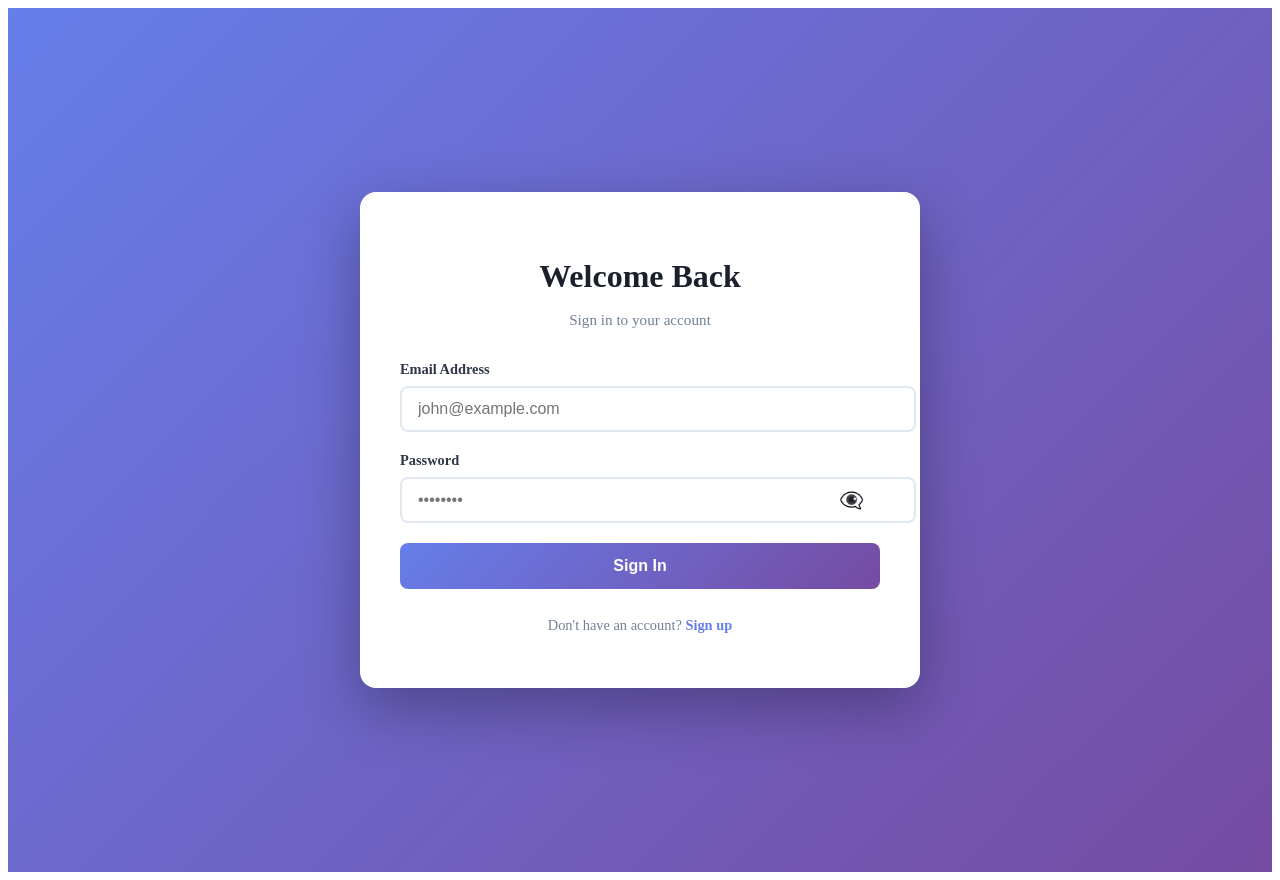
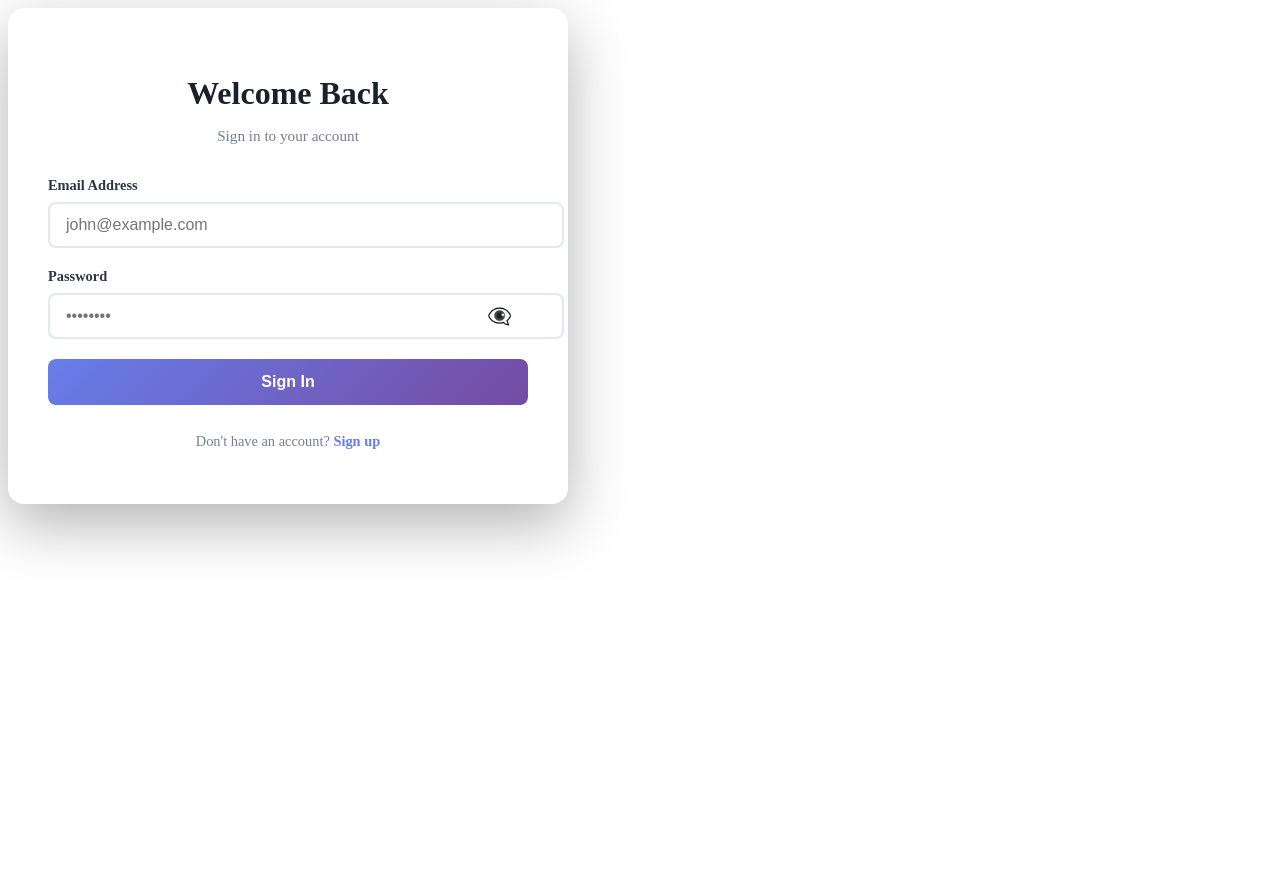
Before and after one commit to Kemy32/Trial-Client, a React (Vite) app: page /login in a window 1280 px wide. After the commit the page ends 800 px from the top, so only its background shows below. Built offline with nearby package versions, Linux system fonts and the light colour scheme; no server answers.

Commit message:
Added missing / to routes

```diff
--- a/src/App.jsx
+++ b/src/App.jsx
@@ -1,7 +1,7 @@
 import { Routes, Route } from "react-router-dom";
 import { ToastContainer } from "react-toastify";
 import "react-toastify/dist/ReactToastify.css";
-import LoginForm from "./components/forms/LoginForm.jsx";
+import Login from "./pages/Login.jsx";
 import Unauthorized from "./pages/Unauthorized.jsx";
 // import NotFound from "./pages/NotFound.jsx";
 
@@ -24,7 +24,7 @@ function App() {
         {/* Home */}
         <Route path="/" element={<h1>Home</h1>} />
         {/* Authentication pages */}
-        <Route path="/login" element={<LoginForm />} />
+        <Route path="/login" element={<Login />} />
         <Route path="/register" element={<h1>Register</h1>} />
 
         <Route path="/booking" element={<h1>Booking</h1>} />
--- a/src/api/axiosInstance.js
+++ b/src/api/axiosInstance.js
@@ -1,5 +1,6 @@
 import axios from "axios";
 
+// Create an axios instance with custom configuration
 const axiosInstance = axios.create({
   //baseURL: "http://localhost:3001/api",
   baseURL: import.meta.env.VITE_API_URL,
--- a/src/components/forms/LoginForm.jsx
+++ b/src/components/forms/LoginForm.jsx
@@ -61,8 +61,7 @@ export default function LoginForm() {
   };
 
   return (
-    <div>
-      <div className="auth-container">
+    <>
       <div className="auth-card">
         <h2 className="auth-title">Welcome Back</h2>
         <p className="auth-subtitle">Sign in to your account</p>
@@ -147,7 +146,6 @@ export default function LoginForm() {
           )}
         </Formik>
       </div>
-      </div>
-    </div>
+    </>
   );
 }
--- a/src/pages/Login.jsx
+++ b/src/pages/Login.jsx
@@ -0,0 +1,10 @@
+import { React } from "react";
+import LoginForm from "../components/forms/LoginForm.jsx";
+
+export default function Login() {
+  return (
+    <div className="container">
+      <LoginForm />
+    </div>
+  );
+}
--- a/src/redux/slices/authSlice.js
+++ b/src/redux/slices/authSlice.js
@@ -16,7 +16,7 @@ const initialState = {
 };
 
 export const register = createAsyncThunk(
-  "auth/register",
+  "/auth/register",
   async (userData, { rejectWithValue }) => {
     try {
       const response = await axiosInstance.post("/auth/register", userData);
@@ -33,7 +33,7 @@ export const register = createAsyncThunk(
 );
 
 export const verifyOtp = createAsyncThunk(
-  "auth/verify-otp",
+  "/auth/verify-otp",
   async ({ email, otp }, { rejectWithValue }) => {
     try {
       const response = await axiosInstance.post("/auth/verify-otp", {
@@ -54,7 +54,7 @@ export const verifyOtp = createAsyncThunk(
 );
 
 export const resendOtp = createAsyncThunk(
-  "auth/resend-otp",
+  "/auth/resend-otp",
   async (email, { rejectWithValue }) => {
     try {
       const response = await axiosInstance.post("/auth/resend-otp", {
@@ -70,7 +70,7 @@ export const resendOtp = createAsyncThunk(
 );
 
 export const login = createAsyncThunk(
-  "auth/login",
+  "/auth/login",
   async ({ email, password }, { rejectWithValue }) => {
     try {
       const response = await axiosInstance.post("/auth/login", {
```
Also changed, not shown: src/components/layout/Footer.jsx (added), src/components/layout/Navbar.jsx (added), src/components/layout/TopBar.jsx (added), texts/What to do.txt. Lines whose indentation alone changed are shown as unchanged.
